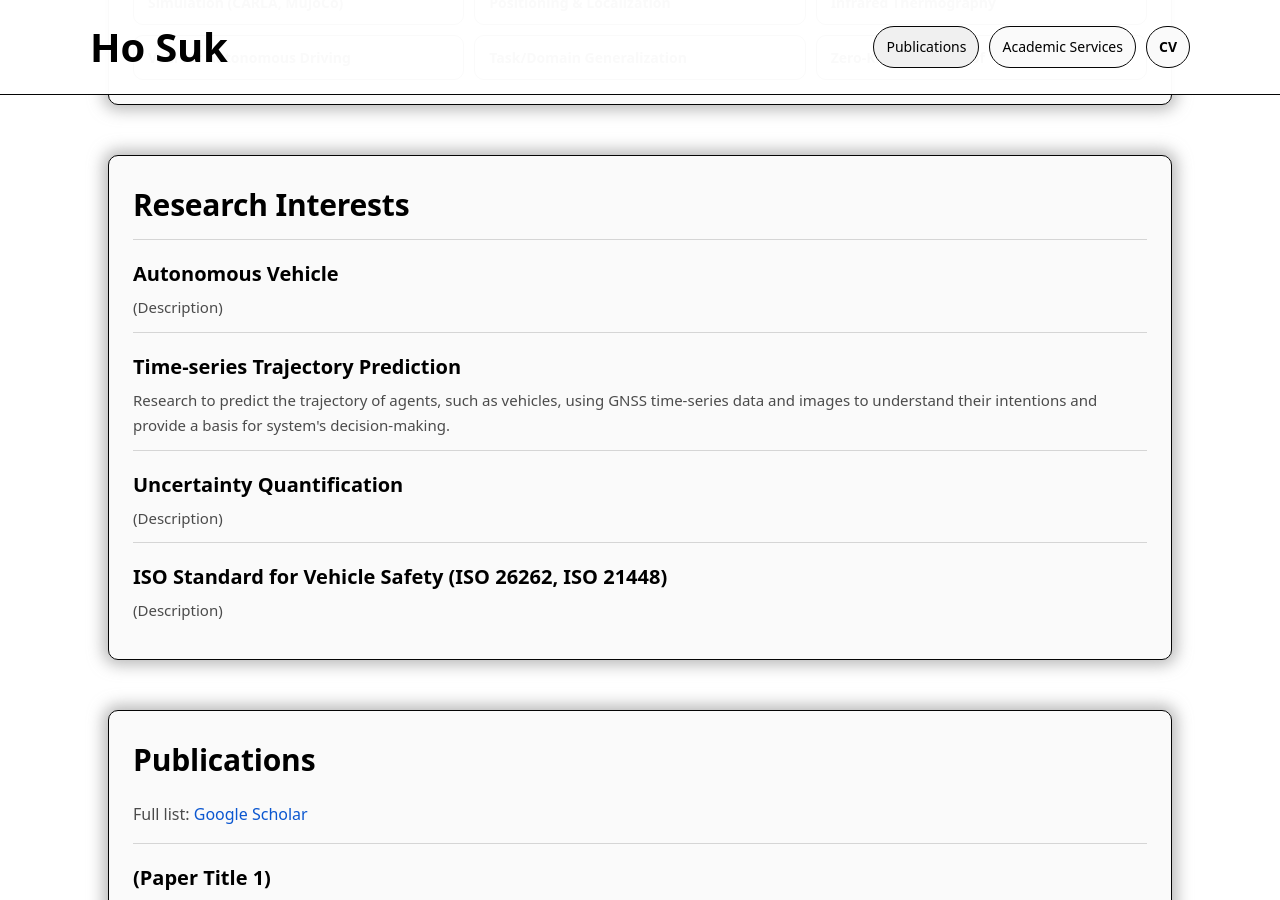
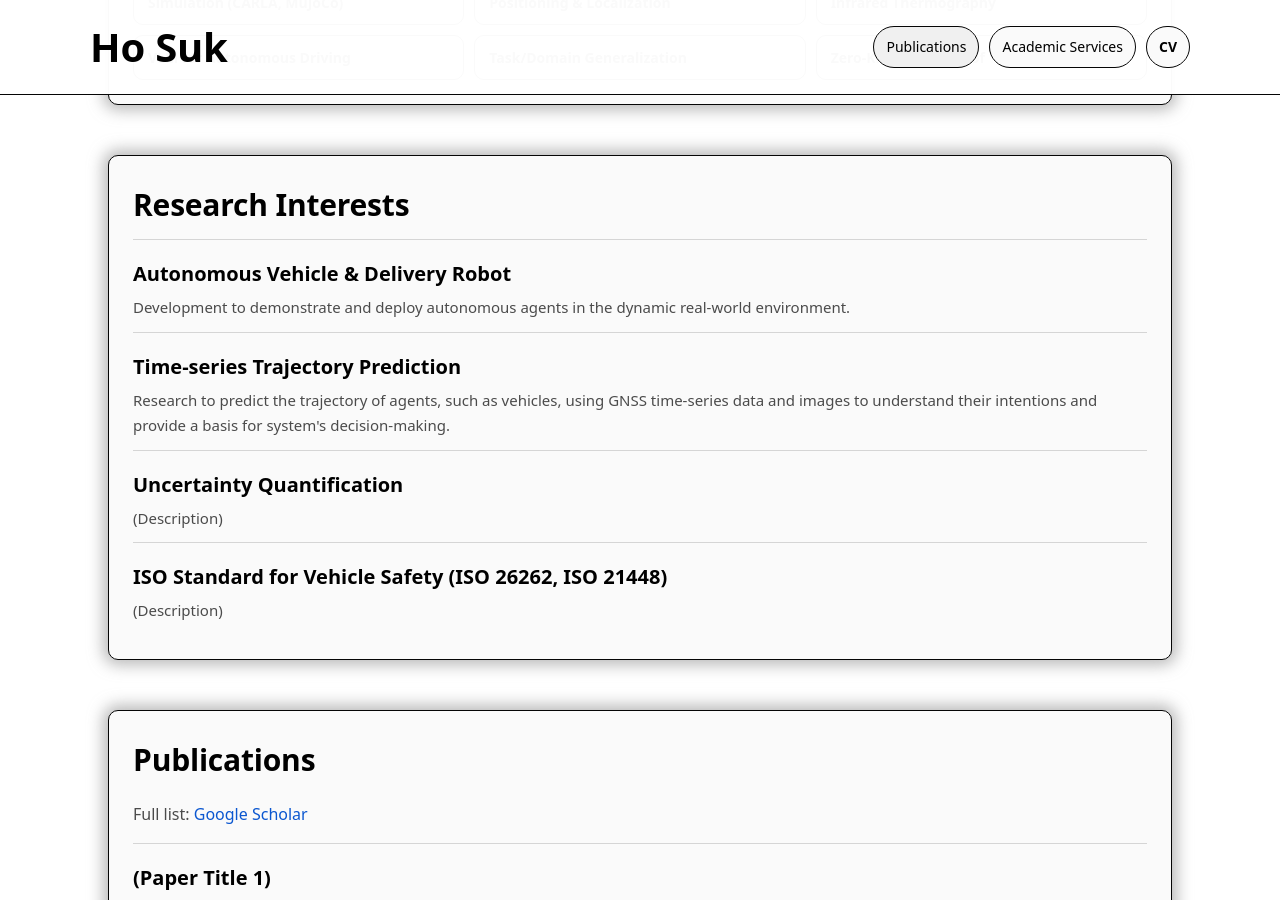
Before and after one commit to ho-suk-93/ho-suk-93.github.io, a Jekyll site: the page built from index.md, in a window 1280 px wide and 900 px high, scrolled down 1274 px. Built offline with Jekyll 4.4.1, drawn with Linux system fonts in a browser that asks for light colours.

Commit message:
Update index.md

```diff
--- a/index.md
+++ b/index.md
@@ -73,8 +73,8 @@ description: "Ho Suk personal website"
   <div class="card">
     <div class="section-title">Research Interests</div>
     <div class="list-item">
-      <p class="item-title">Autonomous Vehicle</p>
-      <p class="item-desc">(Description)</p>
+      <p class="item-title">Autonomous Vehicle & Delivery Robot</p>
+      <p class="item-desc">Development to demonstrate and deploy autonomous agents in the dynamic real-world environment.</p>
     </div>
     <div class="list-item">
       <p class="item-title">Time-series Trajectory Prediction</p>
```
